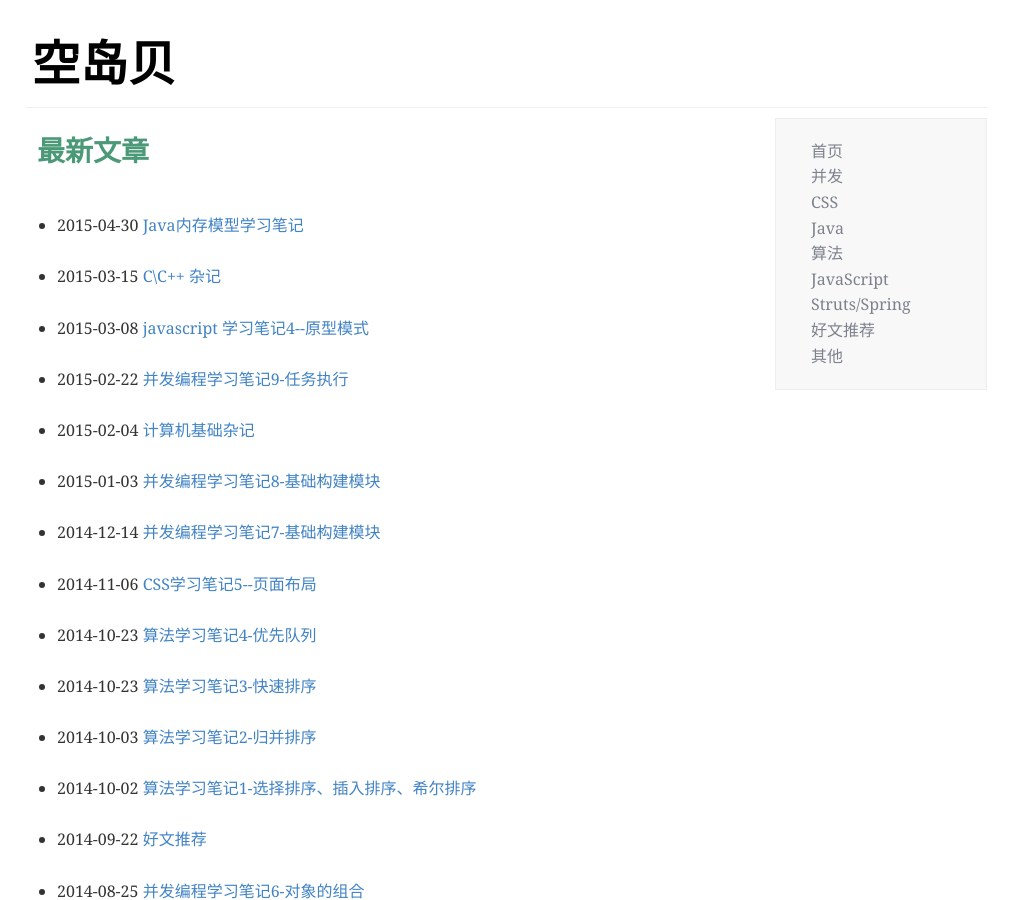
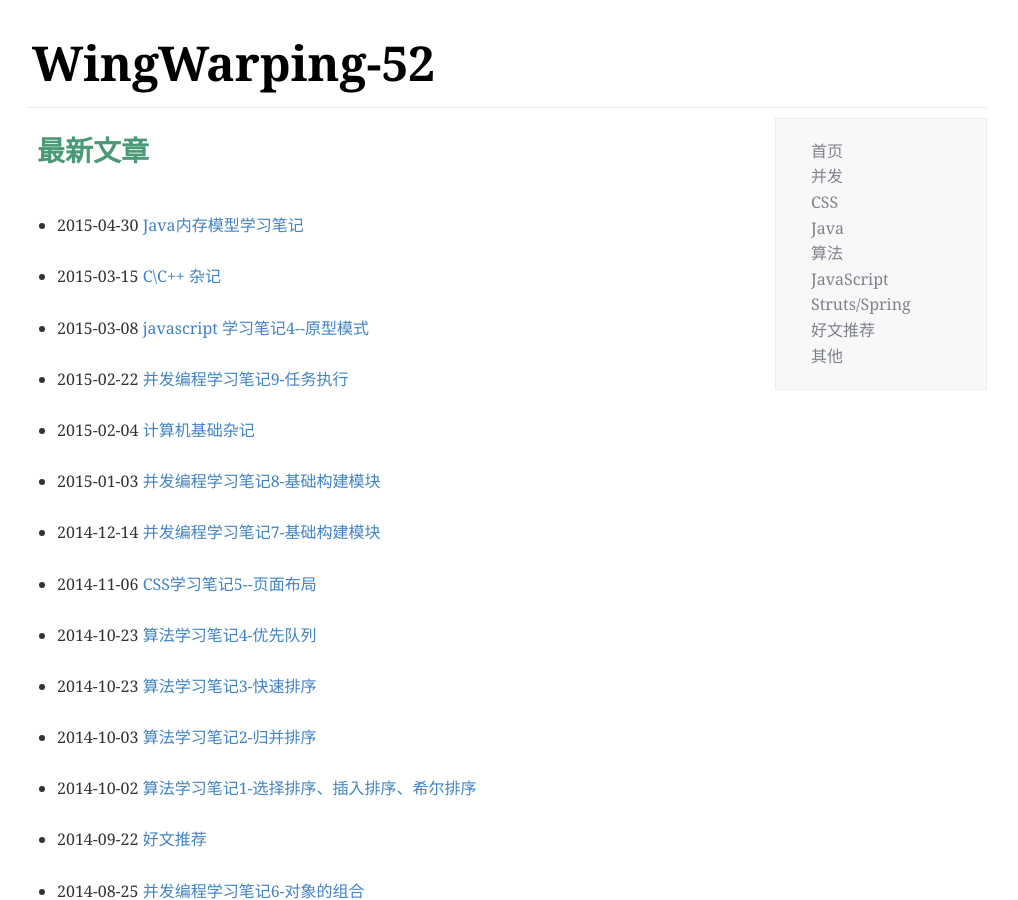
Before and after one commit to Qing-Shuang/Bird, a Jekyll site: the page built from index.html, in a window 1280 px wide and 900 px high. Shown: the whole window, without its empty margins (133-1151 px from the left). Built offline with Jekyll 4.4.1, drawn with Linux system fonts in a browser that asks for light colours; Markdown is read by kramdown in place of the engine named in the settings; the list of posts is cut into pages by our own code.

Commit message:
修改网站名称

```diff
--- a/_layouts/default.html
+++ b/_layouts/default.html
@@ -10,7 +10,7 @@
 
     <body>
     <div id="header">
-    	<a href="{{ site.baseurl }}">空岛贝</a>
+    	<a href="{{ site.baseurl }}">WingWarping-52</a>
     </div>
 
     <div>
--- a/_layouts/navigation.html
+++ b/_layouts/navigation.html
@@ -10,7 +10,7 @@
     <body>
 		<div id="container">
 			<div id="header">
-    			<a href="{{ site.baseurl }}">空岛贝</a>
+    			<a href="{{ site.baseurl }}">WingWarping-52</a>
     		</div>
 
 			<div id="content">
```
Also changed, not shown: _posts/Other/general.md (+2 -0 lines).
